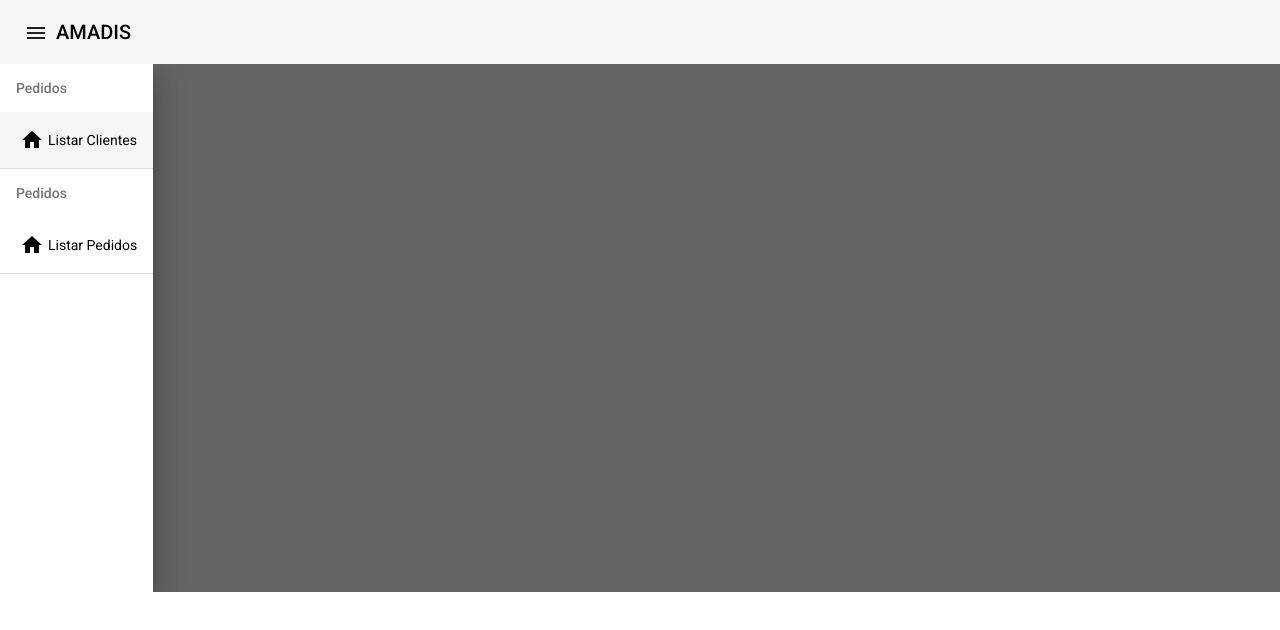
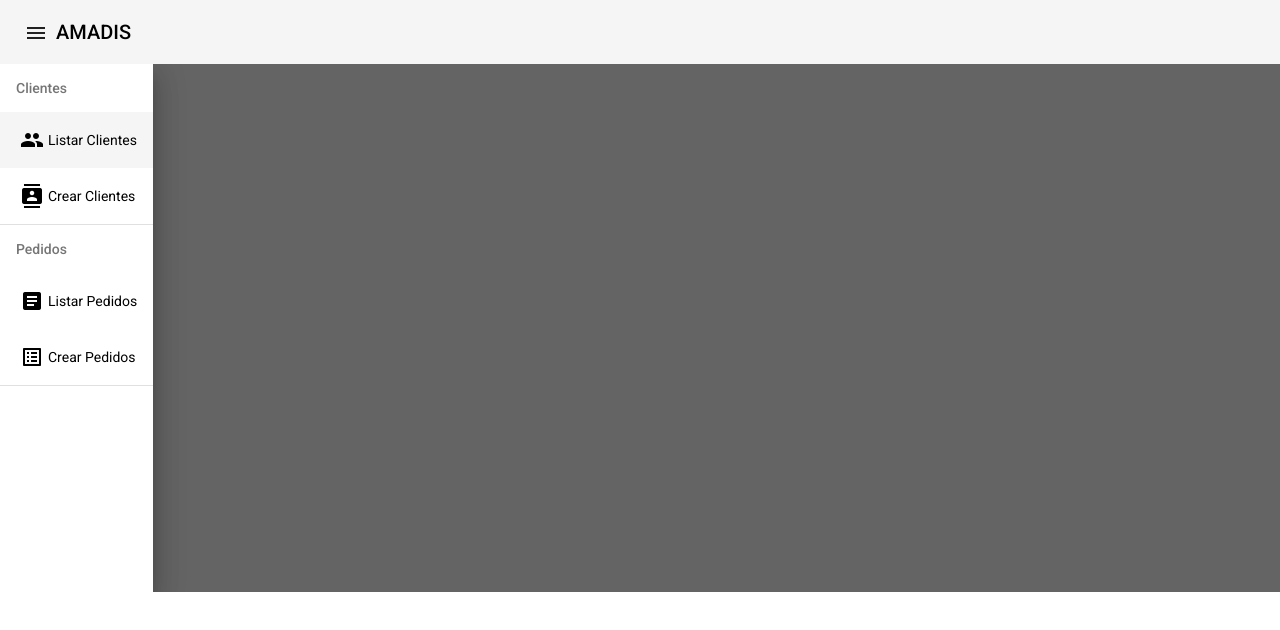
Before and after one commit to HansSimbala/amadis-frontend, an Angular app: page / in a window 1280 px wide. Both pictures are taken after a click on the button "menu". Shown: the top 630 px of the page. Built offline with nearby package versions, Linux system fonts and the light colour scheme.

Commit message:
add roles

```diff
--- a/src/app/app.component.html
+++ b/src/app/app.component.html
@@ -18,10 +18,12 @@
       </mat-toolbar-row>
     </mat-toolbar> -->
 
-    <mat-nav-list *ngFor="let permission of permissions">
-      <h2 matSubheader> Pedidos </h2>
-        <a class="side-menu-link" mat-list-item (click)="sidenav.close()" [routerLink]="[permission.slug]">
-          <mat-icon matListIcon>home</mat-icon>{{ permission.name }}</a>
+    <mat-nav-list *ngFor="let rol of roles">
+      <h2 matSubheader> {{ rol.name }} </h2>
+      <a *ngFor="let permission of rol.permissions" class="side-menu-link" mat-list-item (click)="sidenav.close()"
+        [routerLink]="[permission.slug]">
+        <mat-icon matListIcon>{{ permission.icon }}</mat-icon>{{ permission.name }}
+      </a>
 
       <mat-divider></mat-divider>
 
--- a/src/app/app.component.ts
+++ b/src/app/app.component.ts
@@ -1,6 +1,7 @@
 import { Component } from '@angular/core';
 
 import { permissions } from "./permissions";
+import { roles } from "./roles";
 
 
 @Component({
@@ -10,6 +11,7 @@ import { permissions } from "./permissions";
 })
 export class AppComponent {
   permissions = permissions;
+  roles = roles;
 
   title = 'amadis-frontend';
 }
--- /dev/null
+++ b/src/app/roles.ts
@@ -0,0 +1,36 @@
+import { permissions } from './permissions';
+
+export const roles = [
+    {
+      name: "Clientes",
+      description: "Gestionar los clientes.",
+      permissions: [
+          {
+            icon: "group",
+            name: "Listar Clientes",
+            slug: "/customers/list"
+          },
+          {
+            icon: "contacts",
+            name: "Crear Clientes",
+            slug: "/customers/create"
+          }
+      ]
+    },
+    {
+        name: "Pedidos",
+        description: "Gestionar los pedidos.",
+        permissions: [
+            {
+              icon: "article",
+              name: "Listar Pedidos",
+              slug: "/orders/list"
+            },
+            {
+              icon: "list_alt",
+              name: "Crear Pedidos",
+              slug: "/orders/create"
+            }
+        ]
+      }
+];
```
Also changed, not shown: src/assets/permissions.json (deleted, +0 -10 lines). Lines whose indentation alone changed are shown as unchanged.
